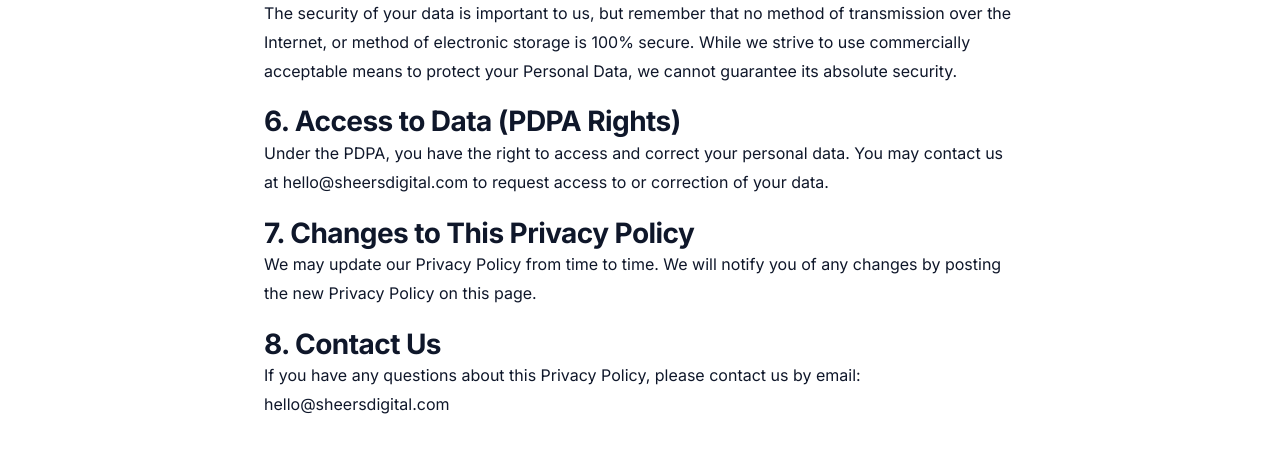
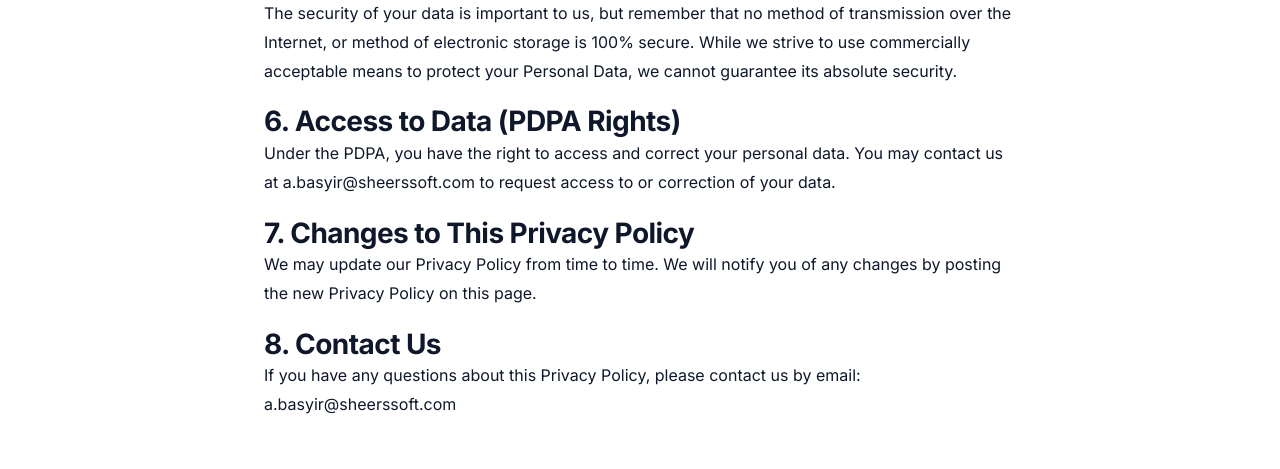
Before and after one commit to BasyirSheersComputer/SheersDigital-site, a Next.js app: page /privacy in a window 1280 px wide. Shown: the part 1060-1529 px from the top of the page. Built offline with nearby package versions, Linux system fonts and the light colour scheme.

Commit message:
chore: update LinkedIn and contact email links

```diff
--- a/src/app/about/page.tsx
+++ b/src/app/about/page.tsx
@@ -106,8 +106,8 @@ export default function AboutPage() {
                                 "I didn't build this product from a Silicon Valley playbook. I built it from the notes I took sitting in hotel lobbies, listening to the people who actually run these properties tell me what keeps them up at night."
                             </p>
                             <div style={{ marginTop: 24, display: "flex", gap: 16 }}>
-                                <a href="https://www.linkedin.com/in/basyir" target="_blank" rel="noopener noreferrer" style={{ color: "var(--color-green)", fontWeight: 600 }}>LinkedIn →</a>
-                                <a href="mailto:basyir@nocturn.ai" style={{ color: "var(--color-green)", fontWeight: 600 }}>Email →</a>
+                                <a href="https://www.linkedin.com/in/ahmad-basyir-azahari/" target="_blank" rel="noopener noreferrer" style={{ color: "var(--color-green)", fontWeight: 600 }}>LinkedIn →</a>
+                                <a href="mailto:a.basyir@sheerssoft.com" style={{ color: "var(--color-green)", fontWeight: 600 }}>Email →</a>
                             </div>
                         </div>
                     </div>
--- a/src/app/privacy/page.tsx
+++ b/src/app/privacy/page.tsx
@@ -46,7 +46,7 @@ export default function PrivacyPage() {
 
                     <h3>6. Access to Data (PDPA Rights)</h3>
                     <p style={{ marginBottom: 20 }}>
-                        Under the PDPA, you have the right to access and correct your personal data. You may contact us at hello@sheersdigital.com to request access to or correction of your data.
+                        Under the PDPA, you have the right to access and correct your personal data. You may contact us at a.basyir@sheerssoft.com to request access to or correction of your data.
                     </p>
 
                     <h3>7. Changes to This Privacy Policy</h3>
@@ -56,7 +56,7 @@ export default function PrivacyPage() {
 
                     <h3>8. Contact Us</h3>
                     <p style={{ marginBottom: 20 }}>
-                        If you have any questions about this Privacy Policy, please contact us by email: hello@sheersdigital.com
+                        If you have any questions about this Privacy Policy, please contact us by email: a.basyir@sheerssoft.com
                     </p>
                 </div>
             </div>
--- a/src/app/terms/page.tsx
+++ b/src/app/terms/page.tsx
@@ -50,7 +50,7 @@ export default function TermsPage() {
 
                     <h3>8. Contact Us</h3>
                     <p style={{ marginBottom: 20 }}>
-                        If you have any questions about these Terms, please contact us at hello@sheersdigital.com
+                        If you have any questions about these Terms, please contact us at a.basyir@sheerssoft.com
                     </p>
                 </div>
             </div>
```
